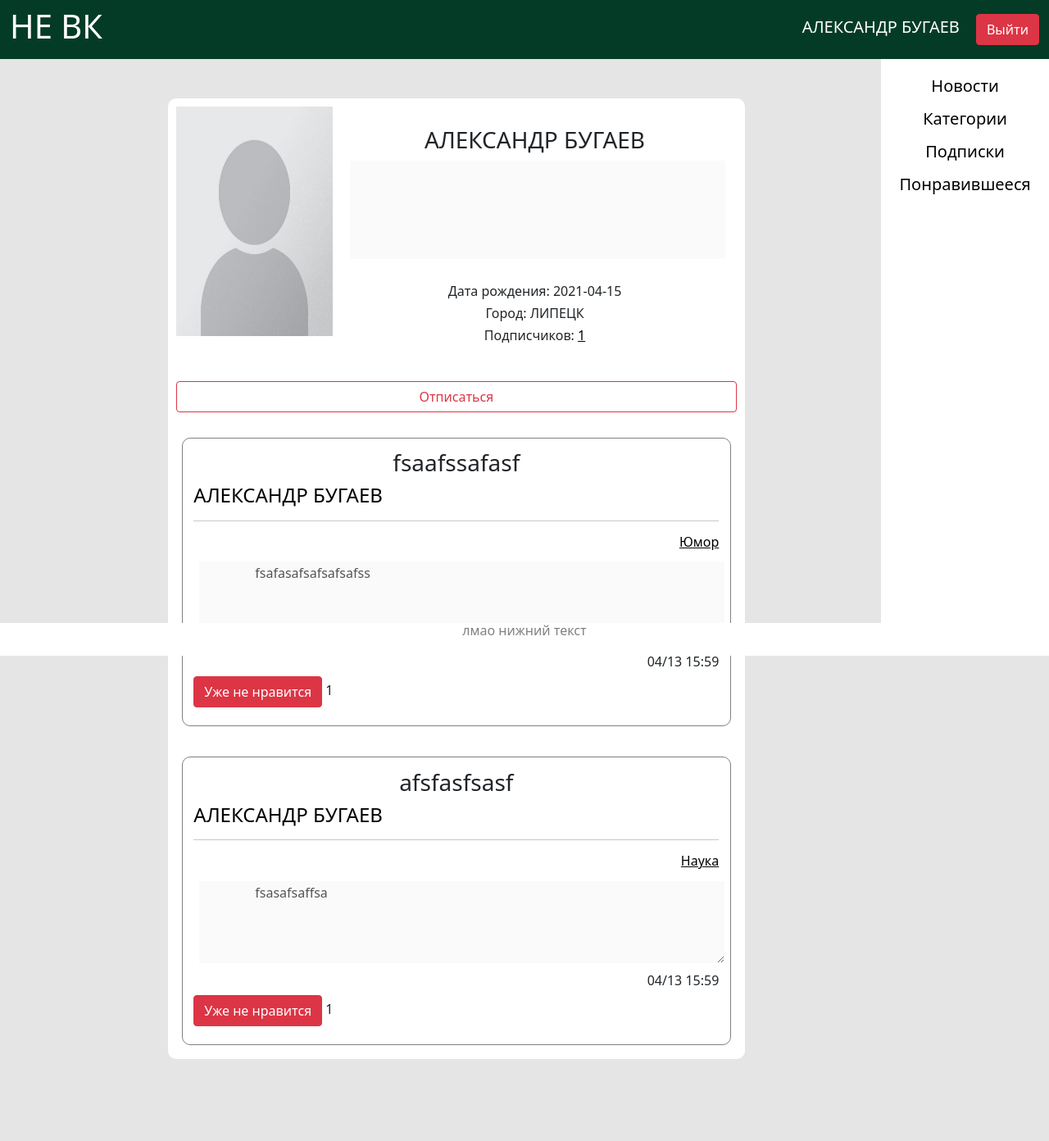
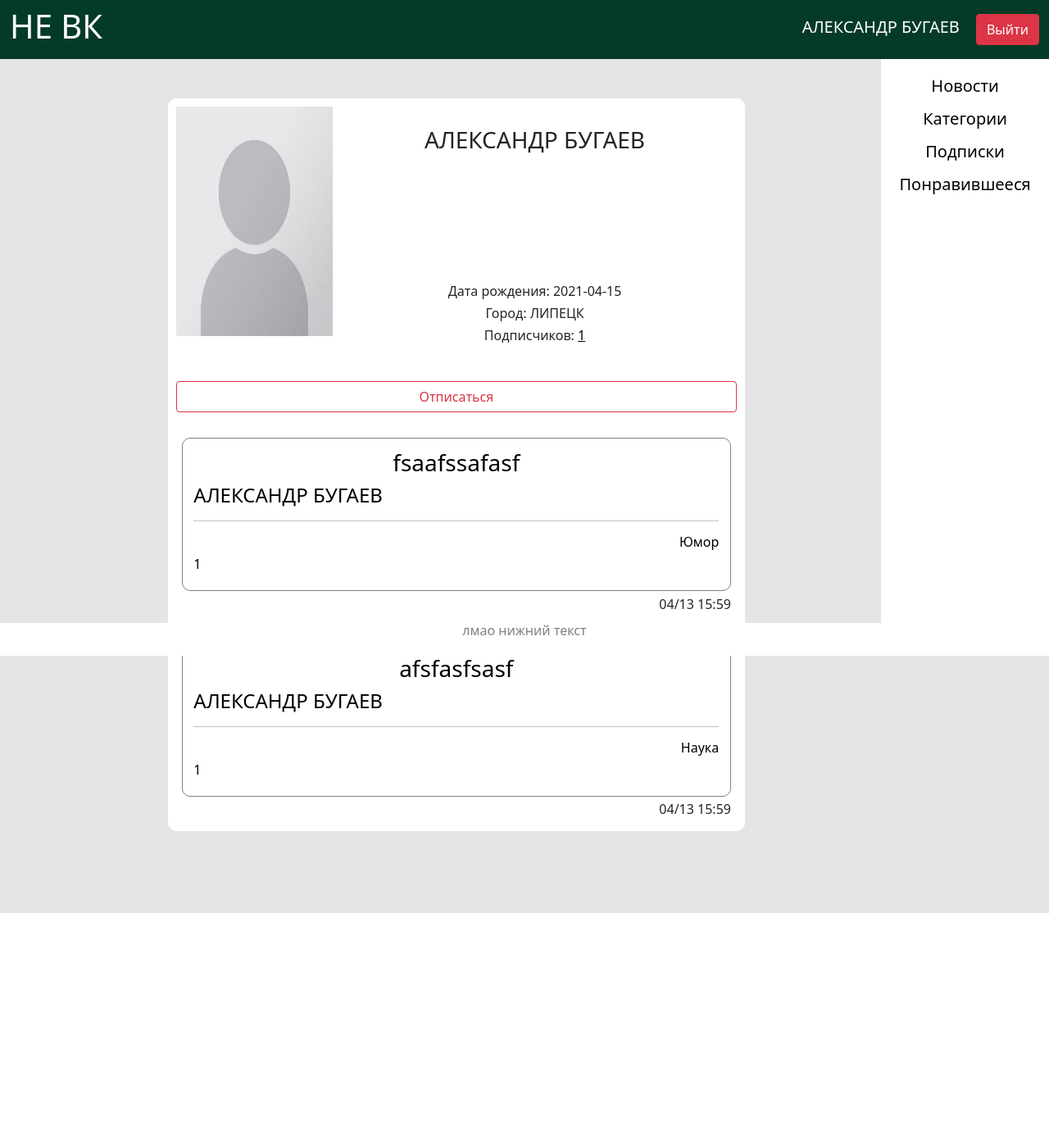
Before and after one commit to yalbee/web, a Flask app: page /users/2 in a window 1280 px wide. Shown: the whole page at 82% size. After the commit the page ends 1114 px from the top, so only its background shows below. Run offline with Flask 2, Linux system fonts and the light colour scheme; a user stored in the database is signed in; data comes from the database, SQL or seed files in the repository; both versions use the stored data as it was after the commit.

Commit message:
aaaaaaaaaaаaaaaaaaaaaaaa

```diff
--- a/main.py
+++ b/main.py
@@ -145,7 +145,8 @@ def redact_profile():
             except UnidentifiedImageError:
                 return render_template('redact_profile.html', title='Редактировать профиль',
                                        form=form, message='Это не фотография...')
-        user.hometown = form.hometown.data
+        if form.hometown.data != '':
+            user.hometown = form.hometown.data
         user.birthday = form.birthday.data
         user.about = form.about.data
         session.commit()
@@ -179,6 +180,15 @@ def show_news():
     return render_template('news.html', title='Новости', news=news, liked=liked)
 
 
+@app.route('/news/<int:id>')
+@login_required
+def new(id):
+    session = create_session()
+    new = session.query(News).get(id)
+    liked = bool(str(id) in current_user.liked_news.split())
+    return render_template('new.html', new=new, liked=liked, title=new.title)
+
+
 @app.route('/categories')
 @login_required
 def categories():
@@ -188,6 +198,9 @@ def categories():
 @app.route('/news/<category>')
 @login_required
 def news_by_category(category):
+    if category not in ['Спорт', 'Музыка', 'Политика', 'IT',
+                        'Искусство', 'Наука', 'Юмор', 'Другое']:
+        not_found()
     session = create_session()
     news = session.query(News).filter(News.creator != current_user.id,
                                       News.category == category).order_by(News.datetime.desc()).all()
@@ -211,18 +224,20 @@ def create_new():
     return render_template('create_new.html', title='Создать запись', form=form)
 
 
-@app.route('/news/<int:id>', methods=['GET', 'POST'])
+@app.route('/redact_new/<int:id>', methods=['GET', 'POST'])
 @login_required
 def redact_new(id):
+    session = create_session()
+    new = session.query(News).get(id)
+    if current_user.id != new.creator:
+        return make_response(jsonify({'error': 'you are not creator of this new'}), 403)
     form = NewForm()
     if form.validate_on_submit():
-        session = create_session()
-        new = session.query(News).get(id)
         new.title = form.title.data
         new.category = form.category.data
         new.content = form.content.data
         session.commit()
-        return redirect(f'/users/{current_user.id}')
+        return redirect(f'/news/{id}')
     return render_template('create_new.html', title='Редактировать запись', form=form, id=id)
 
 
@@ -231,6 +246,8 @@ def redact_new(id):
 def delete_new(id):
     session = create_session()
     new = session.query(News).get(id)
+    if current_user.id != new.creator:
+        return make_response(jsonify({'error': 'you are not creator of this new'}), 403)
     session.delete(new)
     session.commit()
     return redirect(f'/users/{current_user.id}')
@@ -248,7 +265,7 @@ def like(id):
     session.merge(current_user)
     session.merge(new)
     session.commit()
-    return redirect('/liked_news')
+    return redirect(f'/news/{id}')
 
 
 @app.route('/unlike/<int:id>')
@@ -263,17 +280,14 @@ def unlike(id):
     session.merge(current_user)
     session.merge(new)
     session.commit()
-    return redirect('/liked_news')
+    return redirect(f'/news/{id}')
 
 
 @app.route('/liked_news')
 @login_required
 def liked_news():
     session, news = create_session(), []
-    for id in current_user.liked_news.split():
-        news.append(session.query(News).get(id))
-    news = sorted(news, key=lambda x: x.datetime)
-    news.reverse()
+    news = [session.query(News).get(int(id)) for id in current_user.liked_news.split()]
     liked = [int(id) for id in current_user.liked_news.split()]
     return render_template('news.html', title='Понравившееся', news=news, liked=liked)
 
--- a/static/style.css
+++ b/static/style.css
@@ -49,14 +49,16 @@ textarea.profile {
     width: 67%;
     height: 120px;
     resize: none;
+    background-color: #FFFFFF;
 }
 
 textarea.new {
     border: 0px;
     margin: 1%;
     width: 100%;
-    min-height: 100px;
+    height: 200px;
     resize: height;
+    background-color: #FFFFFF;
 }
 
 form {
--- a/templates/profile.html
+++ b/templates/profile.html
@@ -29,33 +29,16 @@
     {% endif %}
     {% for new in news %}
         <br>
-        <div class="content">
+        <a href="/news/{{ new.id }}" style="text-decoration: none; color: black;"><div class="content">
             <h3 style="text-align: center">{{ new.title }}</h3>
-            <a style="text-decoration: none; color: black;" href="/users/{{ new.creator }}">
-                <h4 class="alert-heading">{{ new.user.name }} {{ new.user.surname }}</h4>
-            </a>
+            <h4 class="alert-heading">{{ new.user.name }} {{ new.user.surname }}</h4>
             <hr>
-            <h6 style="text-align: right"><a style="color: black;" href="/news/{{ new.category }}">{{ new.category }}</a></h6>
-            <textarea class="new" disabled>
-                {{ new.content }}
-            </textarea>
-            <h6 style="text-align: right;">{{ new.string_dt }}</h6>
-            {% if user.id == current_user.id %}
-                <h6 style="text-align: left;">
-                    <a class="btn btn-primary" href="/news/{{ new.id }}">Редактировать</a> {{ new.likes }}
-                </h6>
-            {% else %}
-                {% if new.id in liked %}
-                    <h6 style="text-align: left;">
-                        <a class="btn btn-danger" href="/unlike/{{ new.id }}">Уже не нравится</a> {{ new.likes }}
-                    </h6>
-                {% else %}
-                    <h6 style="text-align: left;">
-                        <a class="btn btn-success" href="/like/{{ new.id }}">Нравится</a> {{ new.likes }}
-                    </h6>
-                {% endif %}
-            {% endif %}
-        </div>
+            <h6 style="text-align: right">{{ new.category }}</h6>
+            <h6 style="text-align: left;">
+                {{ new.likes }}
+            </h6>
+        </div></a>
+    <h6 style="text-align: right; margin: 1%;">{{ new.string_dt }}</h6>
     {% endfor %}
 </div>
 {% endblock %}
```
Also changed, not shown: templates/new.html (added, +36 -0 lines), templates/news.html (+8 -19 lines), db/data.db, static/img/1.png (added).
